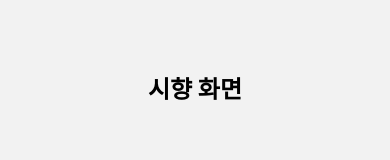
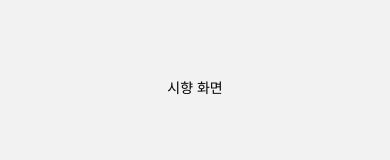
Before and after one commit to PPU-SKKU/ppu-frontend, a React Native app: screen /ARCHIVE in a window 390 px wide. Shown: the part 327-487 px from the top of the page. Built offline with nearby package versions, Linux system fonts and the light colour scheme.

Commit message:
style: 화면 템플릿 스타일 변경

```diff
--- a/src/screens/AddScreen/index.tsx
+++ b/src/screens/AddScreen/index.tsx
@@ -4,7 +4,7 @@ import styles from './styles';
 
 const AddScreen: React.FC = () => (
   <View style={styles.container}>
-    <Text style={styles.title}>추가 화면</Text>
+    <Text>추가 화면</Text>
   </View>
 );
 
--- a/src/screens/AddScreen/styles.ts
+++ b/src/screens/AddScreen/styles.ts
@@ -6,10 +6,6 @@ const styles = StyleSheet.create({
     alignItems: 'center',
     justifyContent: 'center',
   },
-  title: {
-    fontSize: 24,
-    fontWeight: 'bold',
-  },
 });
 
 export default styles;
--- a/src/screens/ArchiveScreen/index.tsx
+++ b/src/screens/ArchiveScreen/index.tsx
@@ -4,7 +4,7 @@ import styles from './styles';
 
 const ArchiveScreen: React.FC = () => (
   <View style={styles.container}>
-    <Text style={styles.title}>시향 화면</Text>
+    <Text>시향 화면</Text>
   </View>
 );
 
--- a/src/screens/ArchiveScreen/styles.ts
+++ b/src/screens/ArchiveScreen/styles.ts
@@ -6,10 +6,6 @@ const styles = StyleSheet.create({
     alignItems: 'center',
     justifyContent: 'center',
   },
-  title: {
-    fontSize: 24,
-    fontWeight: 'bold',
-  },
 });
 
 export default styles;
--- a/src/screens/HomeScreen/index.tsx
+++ b/src/screens/HomeScreen/index.tsx
@@ -4,7 +4,7 @@ import styles from './styles';
 
 const HomeScreen: React.FC = () => (
   <View style={styles.container}>
-    <Text style={styles.title}>홈 화면</Text>
+    <Text>홈 화면</Text>
   </View>
 );
 
--- a/src/screens/HomeScreen/styles.ts
+++ b/src/screens/HomeScreen/styles.ts
@@ -6,10 +6,6 @@ const styles = StyleSheet.create({
     alignItems: 'center',
     justifyContent: 'center',
   },
-  title: {
-    fontSize: 24,
-    fontWeight: 'bold',
-  },
 });
 
 export default styles;
--- a/src/screens/MyScreen/index.tsx
+++ b/src/screens/MyScreen/index.tsx
@@ -4,7 +4,7 @@ import styles from './styles';
 
 const MyScreen: React.FC = () => (
   <View style={styles.container}>
-    <Text style={styles.title}>마이페이지 화면</Text>
+    <Text>마이페이지 화면</Text>
   </View>
 );
 
--- a/src/screens/MyScreen/styles.ts
+++ b/src/screens/MyScreen/styles.ts
@@ -6,10 +6,6 @@ const styles = StyleSheet.create({
     alignItems: 'center',
     justifyContent: 'center',
   },
-  title: {
-    fontSize: 24,
-    fontWeight: 'bold',
-  },
 });
 
 export default styles;
--- a/src/screens/OppuScreen/index.tsx
+++ b/src/screens/OppuScreen/index.tsx
@@ -4,7 +4,7 @@ import styles from './styles';
 
 const OppuScreen: React.FC = () => (
   <View style={styles.container}>
-    <Text style={styles.title}>오뿌 화면</Text>
+    <Text>오뿌 화면</Text>
   </View>
 );
 
--- a/src/screens/OppuScreen/styles.ts
+++ b/src/screens/OppuScreen/styles.ts
@@ -6,10 +6,6 @@ const styles = StyleSheet.create({
     alignItems: 'center',
     justifyContent: 'center',
   },
-  title: {
-    fontSize: 24,
-    fontWeight: 'bold',
-  },
 });
 
 export default styles;
```
